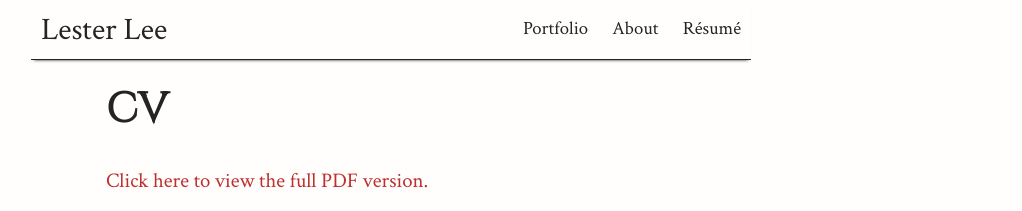
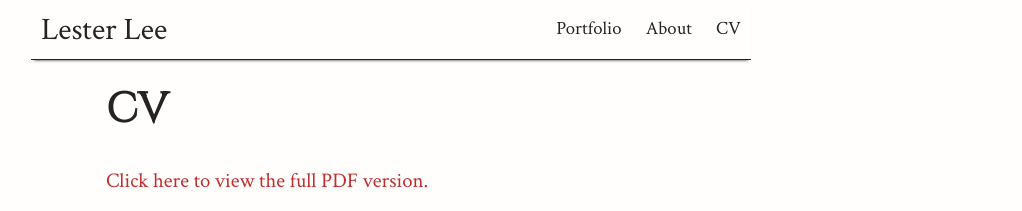
Before and after one commit to lester-lee/lester-lee.github.io, a Jekyll site: the page built from cv.md, in a window 1280 px wide. Shown: the top 211 px of the page, without its empty margins (249-1271 px from the left). Built offline with Jekyll 4.4.1, drawn with Linux system fonts in a browser that asks for light colours.

Commit message:
Update cv links

```diff
--- a/_data/nav_links.yml
+++ b/_data/nav_links.yml
@@ -3,5 +3,5 @@
   id: portfolio-nav
 - name: About
   url: /about/
-- name: Résumé
-  url: /resume/
+- name: CV
+  url: /cv/
```
Also changed, not shown: cv.md (renamed from resume.md).
